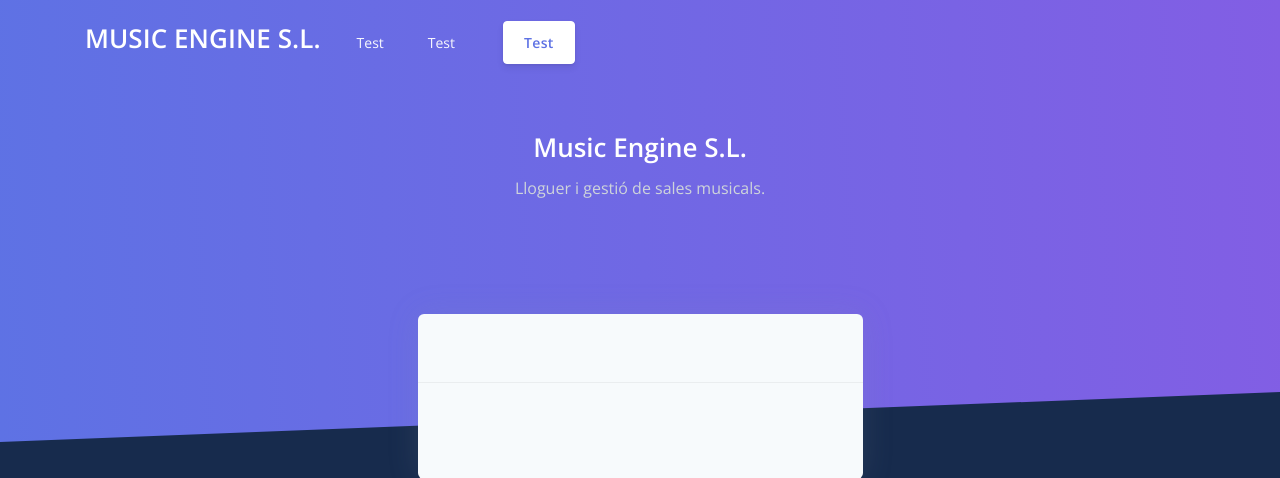
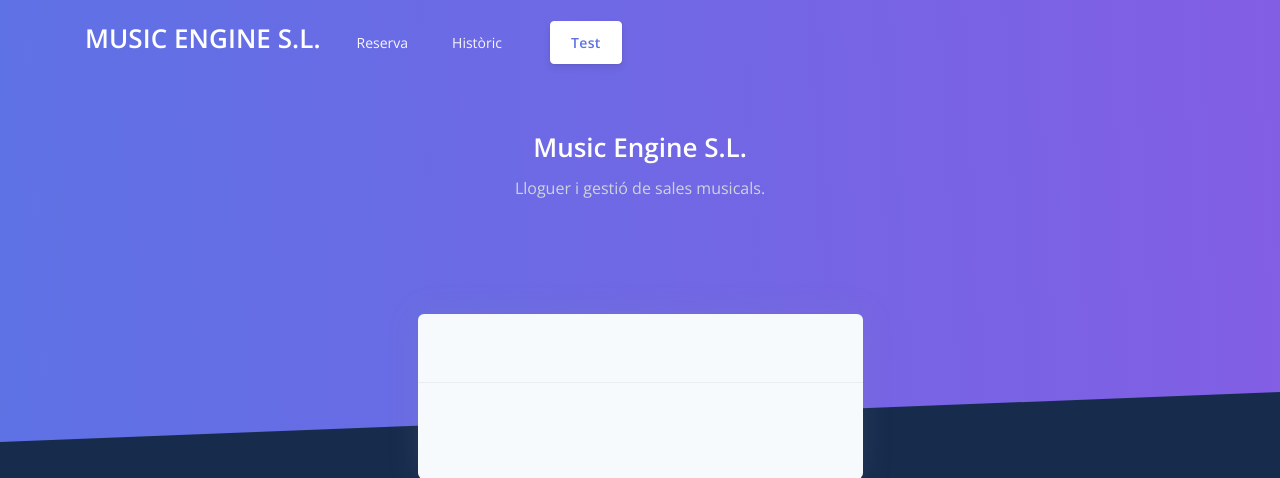
Before and after one commit to SoftwareProjectUdL/MusicEngine, a Django app: page / in a window 1280 px wide. Shown: the top 478 px of the page. Run offline with Django 4.2, Linux system fonts and the light colour scheme; the visitor is signed in with stand-in values (Sample User, id 1); parts of the project's set-up code (start-up, migrations or seed data) failed here and were passed over; some libraries are stand-ins or nearby versions.

Commit message:
Afegit a la barra de navegació Històric

```diff
--- a/templates/public/includes/navigation-fullscreen.html
+++ b/templates/public/includes/navigation-fullscreen.html
@@ -9,13 +9,13 @@
     <div class="navbar-collapse navbar-custom-collapse collapse" id="navbar-collapse">
       <ul class="navbar-nav mr-auto align-items-lg-center">
         <li class="nav-item">
-          <a href="{% url 'login' %}" class="nav-link">
-            <span class="nav-link-inner--text">Test</span>
+          <a href="{% url 'reserva' %}" class="nav-link {% if 'reserva' in segment %} active {% endif %}">
+            <span class="nav-link-inner--text">Reserva</span>
           </a>
         </li>
-        <li class="nav-item align-bottom">
-          <a href="{% url 'login' %}" class="nav-link">
-            <span class="nav-link-inner--text">Test</span>
+        <li class="nav-item">
+          <a href="{% url 'historico' %}" class="nav-link {% if 'historico' in segment %} active {% endif %}">
+            <span class="nav-link-inner--text">Històric</span>
           </a>
         </li>
         <li class="nav-item d-none d-lg-block ml-lg-4">
```
